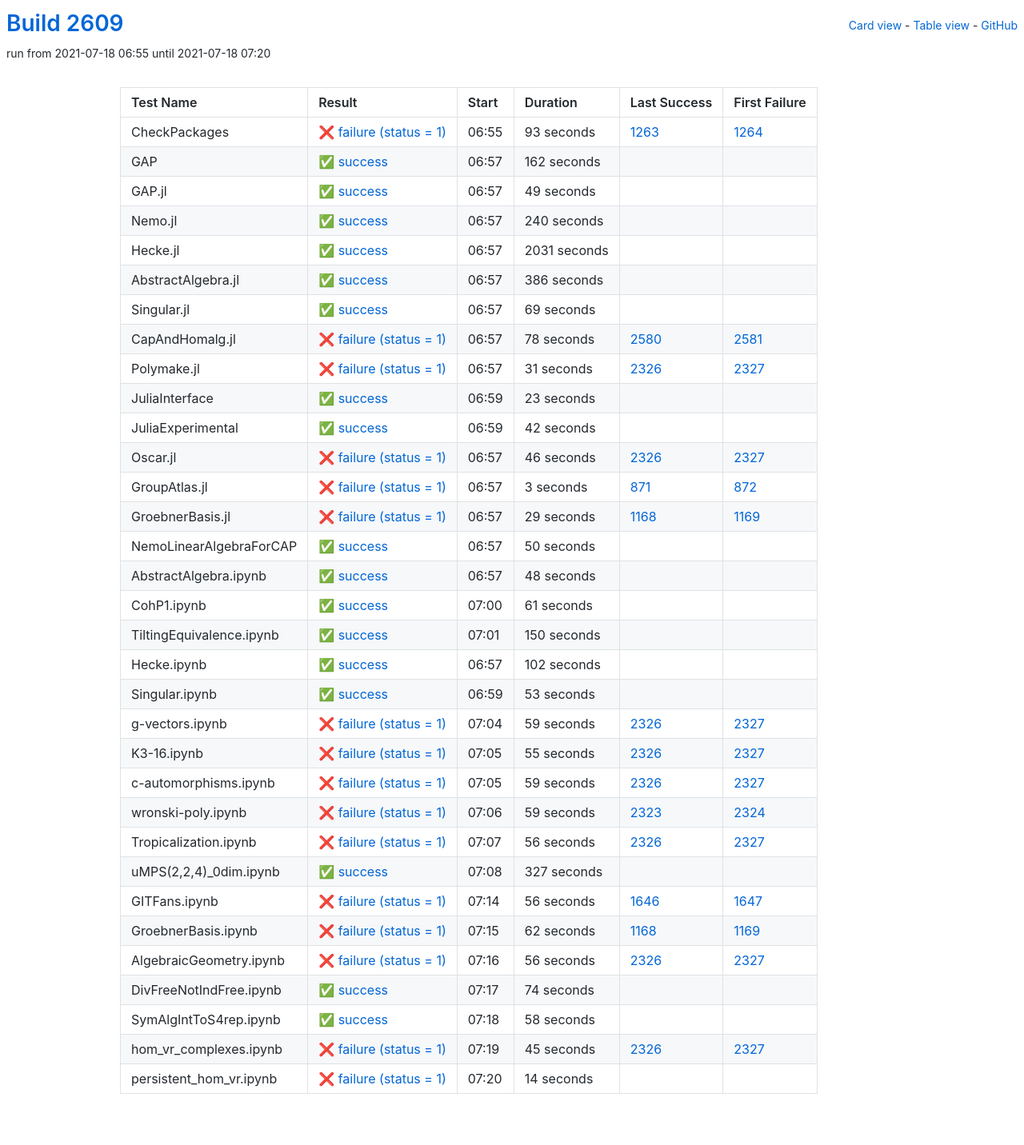
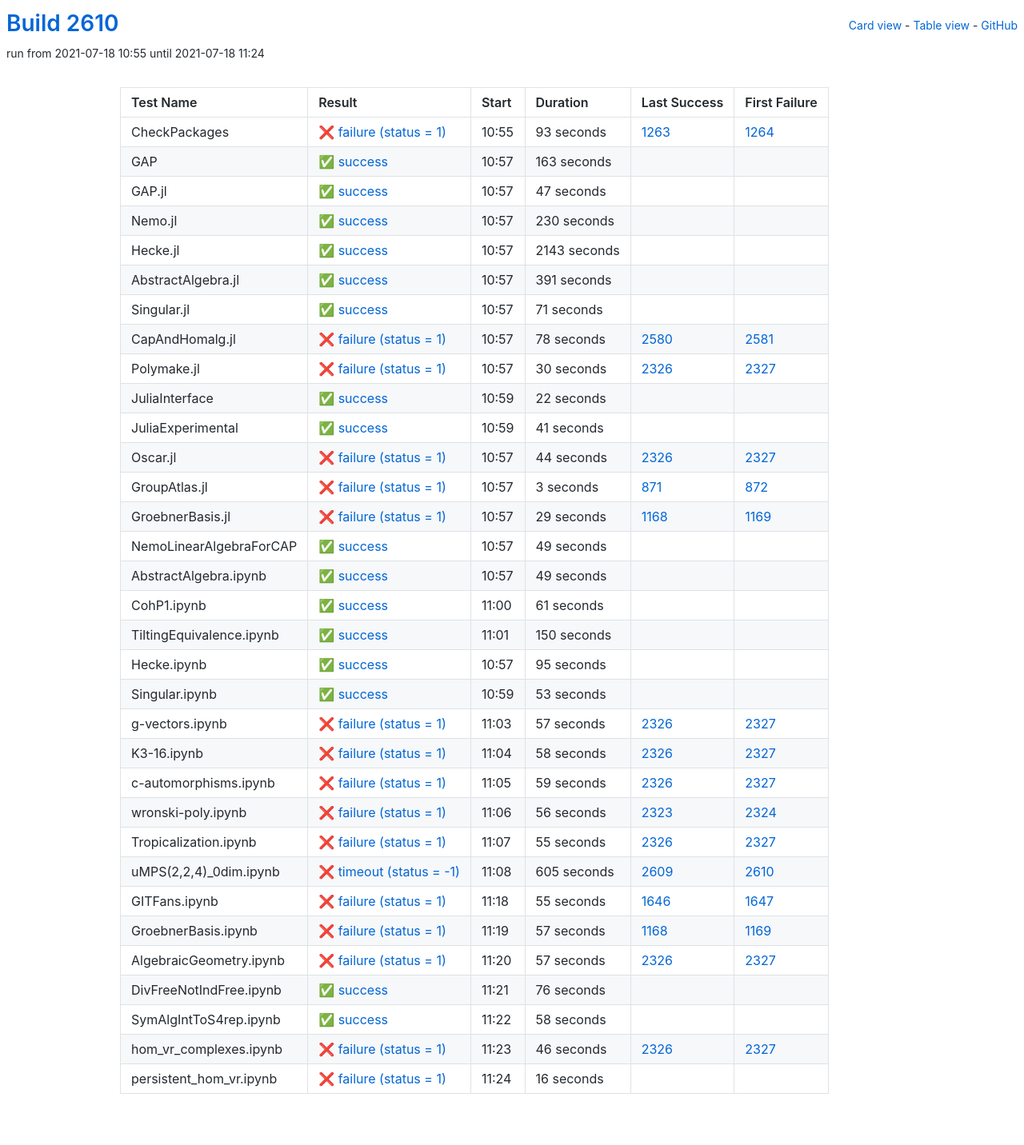
Before and after one commit to oscar-system/oscar-ci-status-stable, a Jekyll site: the page built from table.html, in a window 1280 px wide. Shown: the whole page at 80% size. Built offline with Jekyll 4.4.1, drawn with Linux system fonts in a browser that asks for light colours.

Commit message:
Build #2610

```diff
--- a/_data/ci.yml
+++ b/_data/ci.yml
@@ -1,6 +1,6 @@
 ---
-build: 2609
-build_url: https://oscarci.mathematik.uni-kl.de/job/oscar-stable/2609/
+build: 2610
+build_url: https://oscarci.mathematik.uni-kl.de/job/oscar-stable/2610/
 job: oscar-stable
 organization: oscar-system
 repo: oscar-ci-status-stable
@@ -8,8 +8,8 @@ repourl: https://github.com/oscar-system/oscar-ci-status-stable
 tests:
 - name: CheckPackages
   id: checkpackages
-  log: https://oscarci.mathematik.uni-kl.de/job/oscar-stable/2609/artifact/logs/build-2609/CheckPackages.log
-  start: 2021-07-18 06:55
+  log: https://oscarci.mathematik.uni-kl.de/job/oscar-stable/2610/artifact/logs/build-2610/CheckPackages.log
+  start: 2021-07-18 10:55
   success: false
   exitcode: 1
   status: failure
@@ -20,80 +20,80 @@ tests:
   first_failure_url: https://oscarci.mathematik.uni-kl.de/job/oscar-stable/1264/
 - name: GAP
   id: gap
-  log: https://oscarci.mathematik.uni-kl.de/job/oscar-stable/2609/artifact/logs/build-2609/GAP.log
-  start: 2021-07-18 06:57
+  log: https://oscarci.mathematik.uni-kl.de/job/oscar-stable/2610/artifact/logs/build-2610/GAP.log
+  start: 2021-07-18 10:57
   success: true
   exitcode: 0
   status: success
-  duration: 162
+  duration: 163
   last_success: false
   last_success_url:
   first_failure: false
   first_failure_url:
 - name: GAP.jl
   id: gap-jl
-  log: https://oscarci.mathematik.uni-kl.de/job/oscar-stable/2609/artifact/logs/build-2609/GAP.jl.log
-  start: 2021-07-18 06:57
+  log: https://oscarci.mathematik.uni-kl.de/job/oscar-stable/2610/artifact/logs/build-2610/GAP.jl.log
+  start: 2021-07-18 10:57
   success: true
   exitcode: 0
   status: success
-  duration: 49
+  duration: 47
   last_success: false
   last_success_url:
   first_failure: false
   first_failure_url:
 - name: Nemo.jl
   id: nemo-jl
-  log: https://oscarci.mathematik.uni-kl.de/job/oscar-stable/2609/artifact/logs/build-2609/Nemo.jl.log
-  start: 2021-07-18 06:57
+  log: https://oscarci.mathematik.uni-kl.de/job/oscar-stable/2610/artifact/logs/build-2610/Nemo.jl.log
+  start: 2021-07-18 10:57
   success: true
   exitcode: 0
   status: success
-  duration: 240
+  duration: 230
   last_success: false
   last_success_url:
   first_failure: false
   first_failure_url:
 - name: Hecke.jl
   id: hecke-jl
-  log: https://oscarci.mathematik.uni-kl.de/job/oscar-stable/2609/artifact/logs/build-2609/Hecke.jl.log
-  start: 2021-07-18 06:57
+  log: https://oscarci.mathematik.uni-kl.de/job/oscar-stable/2610/artifact/logs/build-2610/Hecke.jl.log
+  start: 2021-07-18 10:57
   success: true
   exitcode: 0
   status: success
-  duration: 2031
+  duration: 2143
   last_success: false
   last_success_url:
   first_failure: false
   first_failure_url:
 - name: AbstractAlgebra.jl
   id: abstractalgebra-jl
-  log: https://oscarci.mathematik.uni-kl.de/job/oscar-stable/2609/artifact/logs/build-2609/AbstractAlgebra.jl.log
-  start: 2021-07-18 06:57
+  log: https://oscarci.mathematik.uni-kl.de/job/oscar-stable/2610/artifact/logs/build-2610/AbstractAlgebra.jl.log
+  start: 2021-07-18 10:57
   success: true
   exitcode: 0
   status: success
-  duration: 386
+  duration: 391
   last_success: false
   last_success_url:
   first_failure: false
   first_failure_url:
 - name: Singular.jl
   id: singular-jl
-  log: https://oscarci.mathematik.uni-kl.de/job/oscar-stable/2609/artifact/logs/build-2609/Singular.jl.log
-  start: 2021-07-18 06:57
+  log: https://oscarci.mathematik.uni-kl.de/job/oscar-stable/2610/artifact/logs/build-2610/Singular.jl.log
+  start: 2021-07-18 10:57
   success: true
   exitcode: 0
   status: success
-  duration: 69
+  duration: 71
   last_success: false
   last_success_url:
   first_failure: false
   first_failure_url:
 - name: CapAndHomalg.jl
   id: capandhomalg-jl
-  log: https://oscarci.mathematik.uni-kl.de/job/oscar-stable/2609/artifact/logs/build-2609/CapAndHomalg.jl.log
-  start: 2021-07-18 06:57
+  log: https://oscarci.mathematik.uni-kl.de/job/oscar-stable/2610/artifact/logs/build-2610/CapAndHomalg.jl.log
+  start: 2021-07-18 10:57
   success: false
   exitcode: 1
   status: failure
@@ -104,56 +104,56 @@ tests:
   first_failure_url: https://oscarci.mathematik.uni-kl.de/job/oscar-stable/2581/
 - name: Polymake.jl
   id: polymake-jl
-  log: https://oscarci.mathematik.uni-kl.de/job/oscar-stable/2609/artifact/logs/build-2609/Polymake.jl.log
-  start: 2021-07-18 06:57
+  log: https://oscarci.mathematik.uni-kl.de/job/oscar-stable/2610/artifact/logs/build-2610/Polymake.jl.log
+  start: 2021-07-18 10:57
   success: false
   exitcode: 1
   status: failure
-  duration: 31
+  duration: 30
   last_success: 2326
   last_success_url: https://oscarci.mathematik.uni-kl.de/job/oscar-stable/2326/
   first_failure: 2327
   first_failure_url: https://oscarci.mathematik.uni-kl.de/job/oscar-stable/2327/
 - name: JuliaInterface
   id: juliainterface
-  log: https://oscarci.mathematik.uni-kl.de/job/oscar-stable/2609/artifact/logs/build-2609/JuliaInterface.log
-  start: 2021-07-18 06:59
+  log: https://oscarci.mathematik.uni-kl.de/job/oscar-stable/2610/artifact/logs/build-2610/JuliaInterface.log
+  start: 2021-07-18 10:59
   success: true
   exitcode: 0
   status: success
-  duration: 23
+  duration: 22
   last_success: false
   last_success_url:
   first_failure: false
   first_failure_url:
 - name: JuliaExperimental
   id: juliaexperimental
-  log: https://oscarci.mathematik.uni-kl.de/job/oscar-stable/2609/artifact/logs/build-2609/JuliaExperimental.log
-  start: 2021-07-18 06:59
+  log: https://oscarci.mathematik.uni-kl.de/job/oscar-stable/2610/artifact/logs/build-2610/JuliaExperimental.log
+  start: 2021-07-18 10:59
   success: true
   exitcode: 0
   status: success
-  duration: 42
+  duration: 41
   last_success: false
   last_success_url:
   first_failure: false
   first_failure_url:
 - name: Oscar.jl
   id: oscar-jl
-  log: https://oscarci.mathematik.uni-kl.de/job/oscar-stable/2609/artifact/logs/build-2609/Oscar.jl.log
-  start: 2021-07-18 06:57
+  log: https://oscarci.mathematik.uni-kl.de/job/oscar-stable/2610/artifact/logs/build-2610/Oscar.jl.log
+  start: 2021-07-18 10:57
   success: false
   exitcode: 1
   status: failure
-  duration: 46
+  duration: 44
   last_success: 2326
   last_success_url: https://oscarci.mathematik.uni-kl.de/job/oscar-stable/2326/
   first_failure: 2327
   first_failure_url: https://oscarci.mathematik.uni-kl.de/job/oscar-stable/2327/
 - name: GroupAtlas.jl
   id: groupatlas-jl
-  log: https://oscarci.mathematik.uni-kl.de/job/oscar-stable/2609/artifact/logs/build-2609/GroupAtlas.jl.log
-  start: 2021-07-18 06:57
+  log: https://oscarci.mathematik.uni-kl.de/job/oscar-stable/2610/artifact/logs/build-2610/GroupAtlas.jl.log
+  start: 2021-07-18 10:57
   success: false
   exitcode: 1
   status: failure
@@ -164,8 +164,8 @@ tests:
   first_failure_url: https://oscarci.mathematik.uni-kl.de/job/oscar-stable/872/
 - name: GroebnerBasis.jl
   id: groebnerbasis-jl
-  log: https://oscarci.mathematik.uni-kl.de/job/oscar-stable/2609/artifact/logs/build-2609/GroebnerBasis.jl.log
-  start: 2021-07-18 06:57
+  log: https://oscarci.mathematik.uni-kl.de/job/oscar-stable/2610/artifact/logs/build-2610/GroebnerBasis.jl.log
+  start: 2021-07-18 10:57
   success: false
   exitcode: 1
   status: failure
@@ -176,32 +176,32 @@ tests:
   first_failure_url: https://oscarci.mathematik.uni-kl.de/job/oscar-stable/1169/
 - name: NemoLinearAlgebraForCAP
   id: nemolinearalgebraforcap
-  log: https://oscarci.mathematik.uni-kl.de/job/oscar-stable/2609/artifact/logs/build-2609/NemoLinearAlgebraForCAP.log
-  start: 2021-07-18 06:57
+  log: https://oscarci.mathematik.uni-kl.de/job/oscar-stable/2610/artifact/logs/build-2610/NemoLinearAlgebraForCAP.log
+  start: 2021-07-18 10:57
   success: true
   exitcode: 0
   status: success
-  duration: 50
+  duration: 49
   last_success: false
   last_success_url:
   first_failure: false
   first_failure_url:
 - name: AbstractAlgebra.ipynb
   id: abstractalgebra-ipynb
-  log: https://oscarci.mathematik.uni-kl.de/job/oscar-stable/2609/artifact/logs/build-2609/AbstractAlgebra.ipynb.log
-  start: 2021-07-18 06:57
+  log: https://oscarci.mathematik.uni-kl.de/job/oscar-stable/2610/artifact/logs/build-2610/AbstractAlgebra.ipynb.log
+  start: 2021-07-18 10:57
   success: true
   exitcode: 0
   status: success
-  duration: 48
+  duration: 49
   last_success: false
   last_success_url:
   first_failure: false
   first_failure_url:
 - name: CohP1.ipynb
   id: cohp1-ipynb
-  log: https://oscarci.mathematik.uni-kl.de/job/oscar-stable/2609/artifact/logs/build-2609/CohP1.ipynb.log
-  start: 2021-07-18 07:00
+  log: https://oscarci.mathematik.uni-kl.de/job/oscar-stable/2610/artifact/logs/build-2610/CohP1.ipynb.log
+  start: 2021-07-18 11:00
   success: true
   exitcode: 0
   status: success
@@ -212,8 +212,8 @@ tests:
   first_failure_url:
 - name: TiltingEquivalence.ipynb
   id: tiltingequivalence-ipynb
-  log: https://oscarci.mathematik.uni-kl.de/job/oscar-stable/2609/artifact/logs/build-2609/TiltingEquivalence.ipynb.log
-  start: 2021-07-18 07:01
+  log: https://oscarci.mathematik.uni-kl.de/job/oscar-stable/2610/artifact/logs/build-2610/TiltingEquivalence.ipynb.log
+  start: 2021-07-18 11:01
   success: true
   exitcode: 0
   status: success
@@ -224,20 +224,20 @@ tests:
   first_failure_url:
 - name: Hecke.ipynb
   id: hecke-ipynb
-  log: https://oscarci.mathematik.uni-kl.de/job/oscar-stable/2609/artifact/logs/build-2609/Hecke.ipynb.log
-  start: 2021-07-18 06:57
+  log: https://oscarci.mathematik.uni-kl.de/job/oscar-stable/2610/artifact/logs/build-2610/Hecke.ipynb.log
+  start: 2021-07-18 10:57
   success: true
   exitcode: 0
   status: success
-  duration: 102
+  duration: 95
   last_success: false
   last_success_url:
   first_failure: false
   first_failure_url:
 - name: Singular.ipynb
   id: singular-ipynb
-  log: https://oscarci.mathematik.uni-kl.de/job/oscar-stable/2609/artifact/logs/build-2609/Singular.ipynb.log
-  start: 2021-07-18 06:59
+  log: https://oscarci.mathematik.uni-kl.de/job/oscar-stable/2610/artifact/logs/build-2610/Singular.ipynb.log
+  start: 2021-07-18 10:59
   success: true
   exitcode: 0
   status: success
@@ -248,32 +248,32 @@ tests:
   first_failure_url:
 - name: g-vectors.ipynb
   id: g-vectors-ipynb
-  log: https://oscarci.mathematik.uni-kl.de/job/oscar-stable/2609/artifact/logs/build-2609/g-vectors.ipynb.log
-  start: 2021-07-18 07:04
+  log: https://oscarci.mathematik.uni-kl.de/job/oscar-stable/2610/artifact/logs/build-2610/g-vectors.ipynb.log
+  start: 2021-07-18 11:03
   success: false
   exitcode: 1
   status: failure
-  duration: 59
+  duration: 57
   last_success: 2326
   last_success_url: https://oscarci.mathematik.uni-kl.de/job/oscar-stable/2326/
   first_failure: 2327
   first_failure_url: https://oscarci.mathematik.uni-kl.de/job/oscar-stable/2327/
 - name: K3-16.ipynb
   id: k3-16-ipynb
-  log: https://oscarci.mathematik.uni-kl.de/job/oscar-stable/2609/artifact/logs/build-2609/K3-16.ipynb.log
-  start: 2021-07-18 07:05
+  log: https://oscarci.mathematik.uni-kl.de/job/oscar-stable/2610/artifact/logs/build-2610/K3-16.ipynb.log
+  start: 2021-07-18 11:04
   success: false
   exitcode: 1
   status: failure
-  duration: 55
+  duration: 58
   last_success: 2326
   last_success_url: https://oscarci.mathematik.uni-kl.de/job/oscar-stable/2326/
   first_failure: 2327
   first_failure_url: https://oscarci.mathematik.uni-kl.de/job/oscar-stable/2327/
 - name: c-automorphisms.ipynb
   id: c-automorphisms-ipynb
-  log: https://oscarci.mathematik.uni-kl.de/job/oscar-stable/2609/artifact/logs/build-2609/c-automorphisms.ipynb.log
-  start: 2021-07-18 07:05
+  log: https://oscarci.mathematik.uni-kl.de/job/oscar-stable/2610/artifact/logs/build-2610/c-automorphisms.ipynb.log
+  start: 2021-07-18 11:05
   success: false
   exitcode: 1
   status: failure
@@ -284,92 +284,92 @@ tests:
   first_failure_url: https://oscarci.mathematik.uni-kl.de/job/oscar-stable/2327/
 - name: wronski-poly.ipynb
   id: wronski-poly-ipynb
-  log: https://oscarci.mathematik.uni-kl.de/job/oscar-stable/2609/artifact/logs/build-2609/wronski-poly.ipynb.log
-  start: 2021-07-18 07:06
+  log: https://oscarci.mathematik.uni-kl.de/job/oscar-stable/2610/artifact/logs/build-2610/wronski-poly.ipynb.log
+  start: 2021-07-18 11:06
   success: false
   exitcode: 1
   status: failure
-  duration: 59
+  duration: 56
   last_success: 2323
   last_success_url: https://oscarci.mathematik.uni-kl.de/job/oscar-stable/2323/
   first_failure: 2324
   first_failure_url: https://oscarci.mathematik.uni-kl.de/job/oscar-stable/2324/
 - name: Tropicalization.ipynb
   id: tropicalization-ipynb
-  log: https://oscarci.mathematik.uni-kl.de/job/oscar-stable/2609/artifact/logs/build-2609/Tropicalization.ipynb.log
-  start: 2021-07-18 07:07
+  log: https://oscarci.mathematik.uni-kl.de/job/oscar-stable/2610/artifact/logs/build-2610/Tropicalization.ipynb.log
+  start: 2021-07-18 11:07
   success: false
   exitcode: 1
   status: failure
-  duration: 56
+  duration: 55
   last_success: 2326
   last_success_url: https://oscarci.mathematik.uni-kl.de/job/oscar-stable/2326/
   first_failure: 2327
   first_failure_url: https://oscarci.mathematik.uni-kl.de/job/oscar-stable/2327/
 - name: uMPS(2,2,4)_0dim.ipynb
   id: umps-2-2-4-0dim-ipynb
-  log: https://oscarci.mathematik.uni-kl.de/job/oscar-stable/2609/artifact/logs/build-2609/uMPS-2-2-4-_0dim.ipynb.log
-  start: 2021-07-18 07:08
-  success: true
-  exitcode: 0
-  status: success
-  duration: 327
-  last_success: false
-  last_success_url:
-  first_failure: false
-  first_failure_url:
+  log: https://oscarci.mathematik.uni-kl.de/job/oscar-stable/2610/artifact/logs/build-2610/uMPS-2-2-4-_0dim.ipynb.log
+  start: 2021-07-18 11:08
+  success: false
+  exitcode: -1
+  status: timeout
+  duration: 605
+  last_success: 2609
+  last_success_url: https://oscarci.mathematik.uni-kl.de/job/oscar-stable/2609/
+  first_failure: 2610
+  first_failure_url: https://oscarci.mathematik.uni-kl.de/job/oscar-stable/2610/
 - name: GITFans.ipynb
   id: gitfans-ipynb
-  log: https://oscarci.mathematik.uni-kl.de/job/oscar-stable/2609/artifact/logs/build-2609/GITFans.ipynb.log
-  start: 2021-07-18 07:14
+  log: https://oscarci.mathematik.uni-kl.de/job/oscar-stable/2610/artifact/logs/build-2610/GITFans.ipynb.log
+  start: 2021-07-18 11:18
   success: false
   exitcode: 1
   status: failure
-  duration: 56
+  duration: 55
   last_success: 1646
   last_success_url: https://oscarci.mathematik.uni-kl.de/job/oscar-stable/1646/
   first_failure: 1647
   first_failure_url: https://oscarci.mathematik.uni-kl.de/job/oscar-stable/1647/
 - name: GroebnerBasis.ipynb
   id: groebnerbasis-ipynb
-  log: https://oscarci.mathematik.uni-kl.de/job/oscar-stable/2609/artifact/logs/build-2609/GroebnerBasis.ipynb.log
-  start: 2021-07-18 07:15
+  log: https://oscarci.mathematik.uni-kl.de/job/oscar-stable/2610/artifact/logs/build-2610/GroebnerBasis.ipynb.log
+  start: 2021-07-18 11:19
   success: false
   exitcode: 1
   status: failure
-  duration: 62
+  duration: 57
   last_success: 1168
   last_success_url: https://oscarci.mathematik.uni-kl.de/job/oscar-stable/1168/
   first_failure: 1169
   first_failure_url: https://oscarci.mathematik.uni-kl.de/job/oscar-stable/1169/
 - name: AlgebraicGeometry.ipynb
   id: algebraicgeometry-ipynb
-  log: https://oscarci.mathematik.uni-kl.de/job/oscar-stable/2609/artifact/logs/build-2609/AlgebraicGeometry.ipynb.log
-  start: 2021-07-18 07:16
+  log: https://oscarci.mathematik.uni-kl.de/job/oscar-stable/2610/artifact/logs/build-2610/AlgebraicGeometry.ipynb.log
+  start: 2021-07-18 11:20
   success: false
   exitcode: 1
   status: failure
-  duration: 56
+  duration: 57
   last_success: 2326
   last_success_url: https://oscarci.mathematik.uni-kl.de/job/oscar-stable/2326/
   first_failure: 2327
   first_failure_url: https://oscarci.mathematik.uni-kl.de/job/oscar-stable/2327/
 - name: DivFreeNotIndFree.ipynb
   id: divfreenotindfree-ipynb
-  log: https://oscarci.mathematik.uni-kl.de/job/oscar-stable/2609/artifact/logs/build-2609/DivFreeNotIndFree.ipynb.log
-  start: 2021-07-18 07:17
+  log: https://oscarci.mathematik.uni-kl.de/job/oscar-stable/2610/artifact/logs/build-2610/DivFreeNotIndFree.ipynb.log
+  start: 2021-07-18 11:21
   success: true
   exitcode: 0
   status: success
-  duration: 74
+  duration: 76
   last_success: false
   last_success_url:
   first_failure: false
   first_failure_url:
 - name: SymAlgIntToS4rep.ipynb
   id: symalginttos4rep-ipynb
-  log: https://oscarci.mathematik.uni-kl.de/job/oscar-stable/2609/artifact/logs/build-2609/SymAlgIntToS4rep.ipynb.log
-  start: 2021-07-18 07:18
+  log: https://oscarci.mathematik.uni-kl.de/job/oscar-stable/2610/artifact/logs/build-2610/SymAlgIntToS4rep.ipynb.log
+  start: 2021-07-18 11:22
   success: true
   exitcode: 0
   status: success
@@ -380,24 +380,24 @@ tests:
   first_failure_url:
 - name: hom_vr_complexes.ipynb
   id: hom-vr-complexes-ipynb
-  log: https://oscarci.mathematik.uni-kl.de/job/oscar-stable/2609/artifact/logs/build-2609/hom_vr_complexes.ipynb.log
-  start: 2021-07-18 07:19
+  log: https://oscarci.mathematik.uni-kl.de/job/oscar-stable/2610/artifact/logs/build-2610/hom_vr_complexes.ipynb.log
+  start: 2021-07-18 11:23
   success: false
   exitcode: 1
   status: failure
-  duration: 45
+  duration: 46
   last_success: 2326
   last_success_url: https://oscarci.mathematik.uni-kl.de/job/oscar-stable/2326/
   first_failure: 2327
   first_failure_url: https://oscarci.mathematik.uni-kl.de/job/oscar-stable/2327/
 - name: persistent_hom_vr.ipynb
   id: persistent-hom-vr-ipynb
-  log: https://oscarci.mathematik.uni-kl.de/job/oscar-stable/2609/artifact/logs/build-2609/persistent_hom_vr.ipynb.log
-  start: 2021-07-18 07:20
+  log: https://oscarci.mathematik.uni-kl.de/job/oscar-stable/2610/artifact/logs/build-2610/persistent_hom_vr.ipynb.log
+  start: 2021-07-18 11:24
   success: false
   exitcode: 1
   status: failure
-  duration: 14
+  duration: 16
   last_success: false
   last_success_url:
   first_failure: false
```
Also changed, not shown: README.md.
